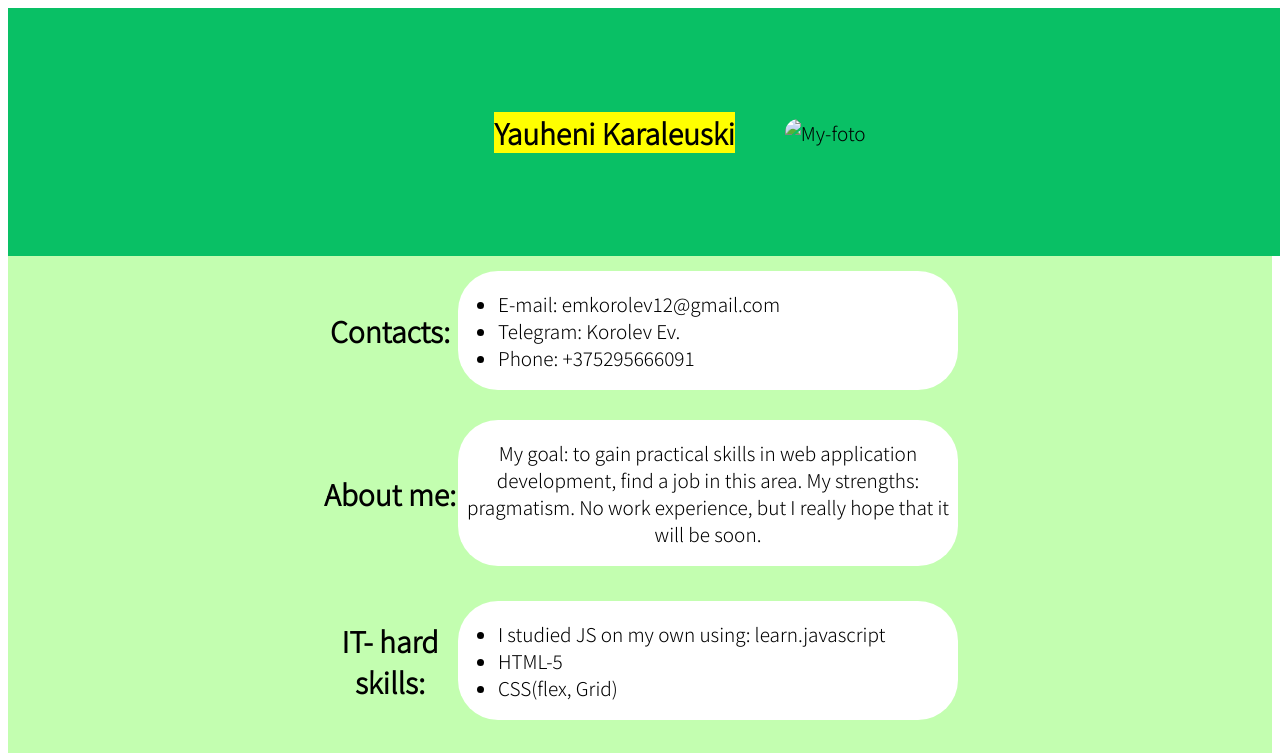
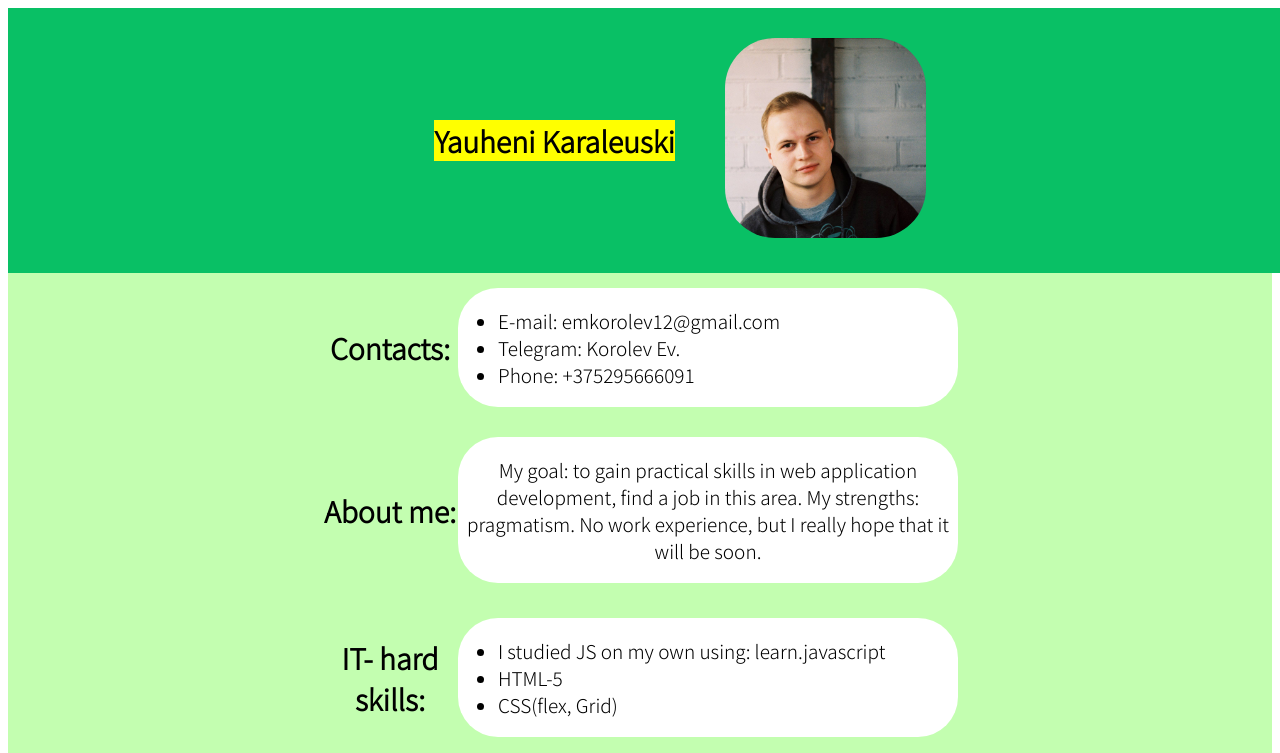
Before and after one commit to korolevskiy08/rsschool-cv, a plain HTML site: page index.html in a window 1280 px wide. Shown: the top 753 px of the page. Drawn offline with Linux system fonts and the light colour scheme.

Commit message:
fix: fixed markup and link error

```diff
--- a/index.html
+++ b/index.html
@@ -16,7 +16,7 @@
                 <h1><mark>Yauheni Karaleuski</mark></h1>
             </div>
             <div class="foto">
-                <img src="/foto/index.jpg" alt="My-foto">
+                <img src="index.jpg" alt="My-foto">
             </div>
         </section>
     </header>
@@ -103,6 +103,5 @@ function factorial(n) {
         <footer class="footer">
             <time >2021</time>
         </footer>
-    </main>
 </body>
 </html>
```
